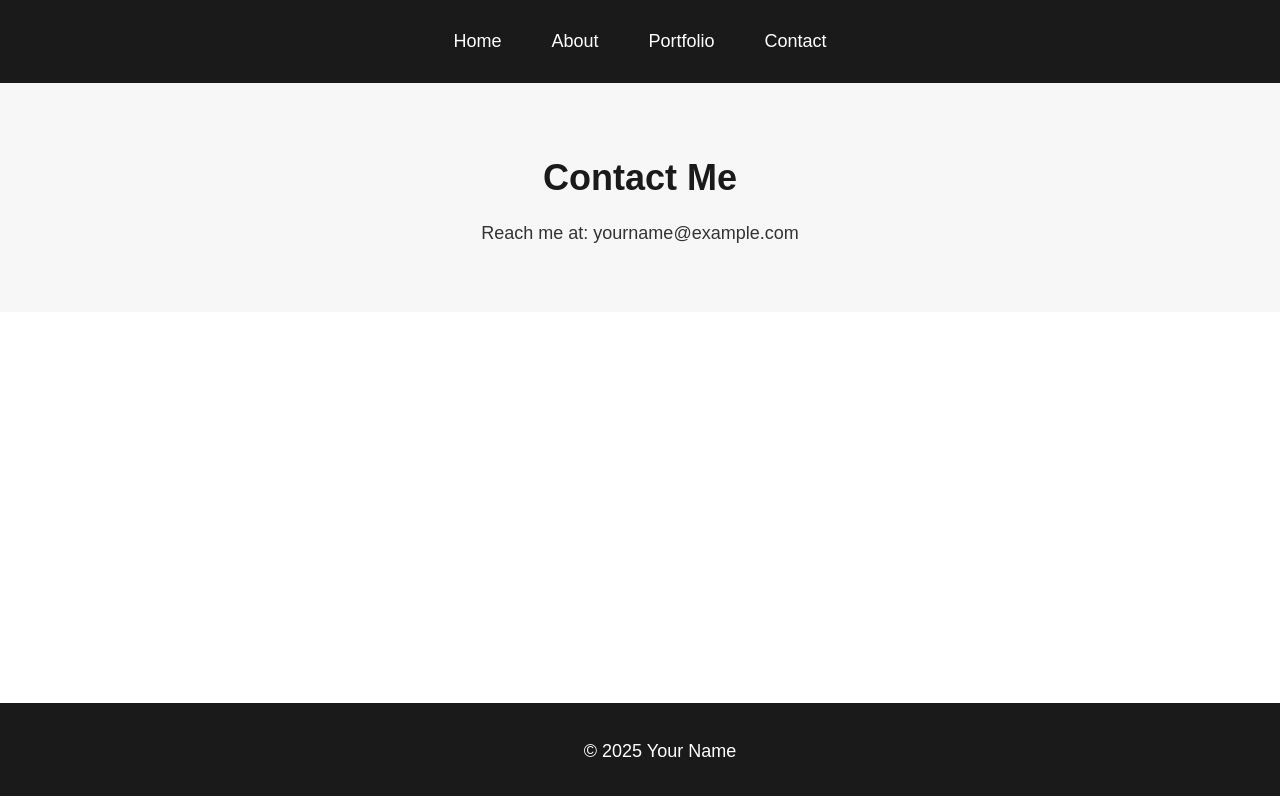
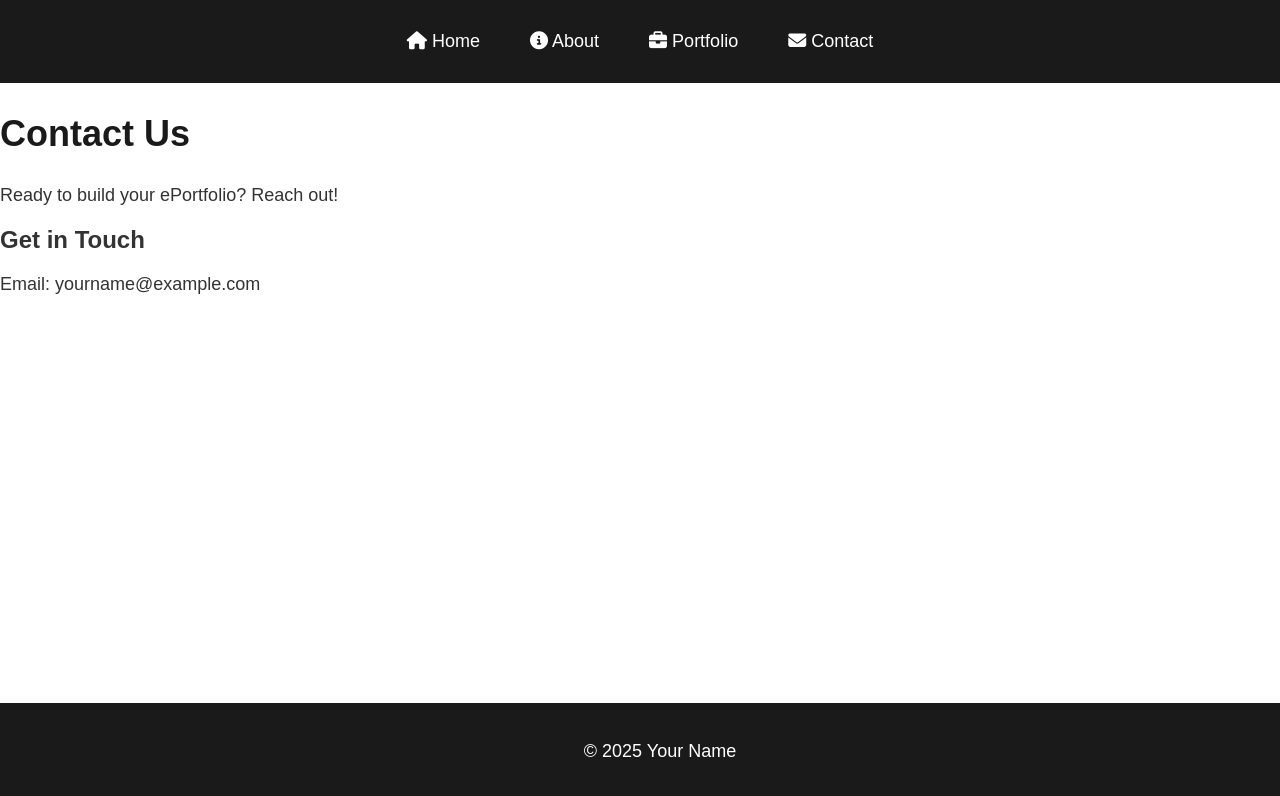
Before and after one commit to andrewcgw7/testbed-website, a plain HTML site: page contact.html in a window 1280 px wide. Drawn offline with Linux system fonts and the light colour scheme.

Commit message:
Update contact.html
contact 3 test

```diff
--- a/contact.html
+++ b/contact.html
@@ -3,22 +3,32 @@
 <head>
     <meta charset="UTF-8">
     <meta name="viewport" content="width=device-width, initial-scale=1.0">
-    <title>Contact | Your Name</title>
+    <meta name="description" content="Get in touch for ePortfolio services">
+    <meta name="keywords" content="portfolio, student, contact, career">
+    <title>Contact | Your ePortfolio</title>
+    <link href="https://fonts.googleapis.com/css2?family=Poppins:wght@400;700&display=swap" rel="stylesheet">
+    <script src="https://kit.fontawesome.com/a076d05399.js" crossorigin="anonymous"></script>
     <link rel="stylesheet" href="styles.css">
 </head>
 <body>
     <nav>
         <ul>
-            <li><a href="index.html">Home</a></li>
-            <li><a href="about.html">About</a></li>
-            <li><a href="portfolio.html">Portfolio</a></li>
-            <li><a href="contact.html">Contact</a></li>
+            <li><a href="index.html"><i class="fas fa-home"></i> Home</a></li>
+            <li><a href="about.html"><i class="fas fa-info-circle"></i> About</a></li>
+            <li><a href="portfolio.html"><i class="fas fa-briefcase"></i> Portfolio</a></li>
+            <li><a href="contact.html"><i class="fas fa-envelope"></i> Contact</a></li>
         </ul>
     </nav>
-    <header>
-        <h1>Contact Me</h1>
-        <p>Reach me at: yourname@example.com</p>
-    </header>
+    <section class="hero">
+        <h1>Contact Us</h1>
+        <p>Ready to build your ePortfolio? Reach out!</p>
+    </section>
+    <section class="content">
+        <div class="card">
+            <h2>Get in Touch</h2>
+            <p>Email: yourname@example.com</p>
+        </div>
+    </section>
     <footer>
         <p>© 2025 Your Name</p>
     </footer>
```
